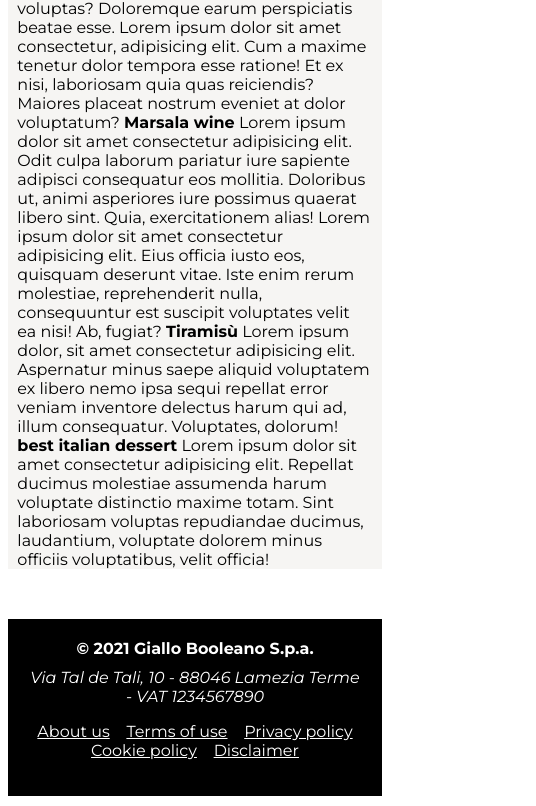
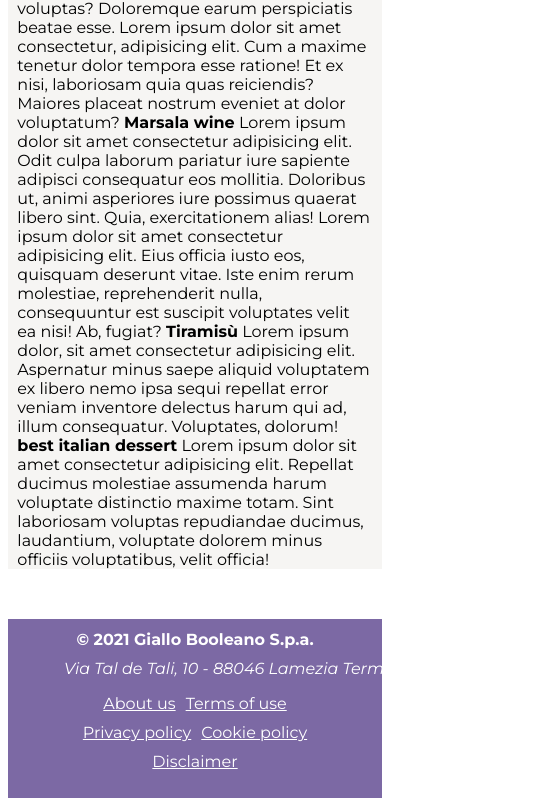
Before and after one commit to StefanoSalaa98/htmlcss-responsive-layout, a plain HTML site: page index.html in a window 390 px wide. Shown: the part 1250-2056 px from the top of the page, 536 px wide, since content can reach past the window. Drawn offline with Linux system fonts and the light colour scheme.

Commit message:
Finalizza responsive footer

```diff
--- a/css/style.css
+++ b/css/style.css
@@ -125,19 +125,20 @@ h2{
 
 footer{
     color:white;
+    background-color: #7C69A4;
     display:flex;
     justify-content:space-between;
     align-items:center;
     margin-top:50px;
     padding:20px;
-
-    /*DEBUG*/
-
-    background-color: black;
 }
 
 footer a{
     color:white;
+}
+
+footer a, footer strong, footer address{
+    white-space: nowrap;
 }
 
 .footer-dx ul{
@@ -192,12 +193,13 @@ footer a{
     footer{
         display:block;
         text-align:center;
+        padding:3% 15%;
     }
 
     .footer-dx ul{
         display:flex;
         justify-content:center;
-        gap:10%;
+        gap:15px;
     }
 
 }
@@ -241,8 +243,12 @@ footer a{
 
     /*sezione footer*/
 
+    .footer{
+        padding:3% 10%;
+    }
+
     .footer-dx ul{
         flex-wrap:wrap;
-        gap:5%;
+        gap:10px;
     }
 }
```
Also changed, not shown: index.html (+0 -1 lines).
